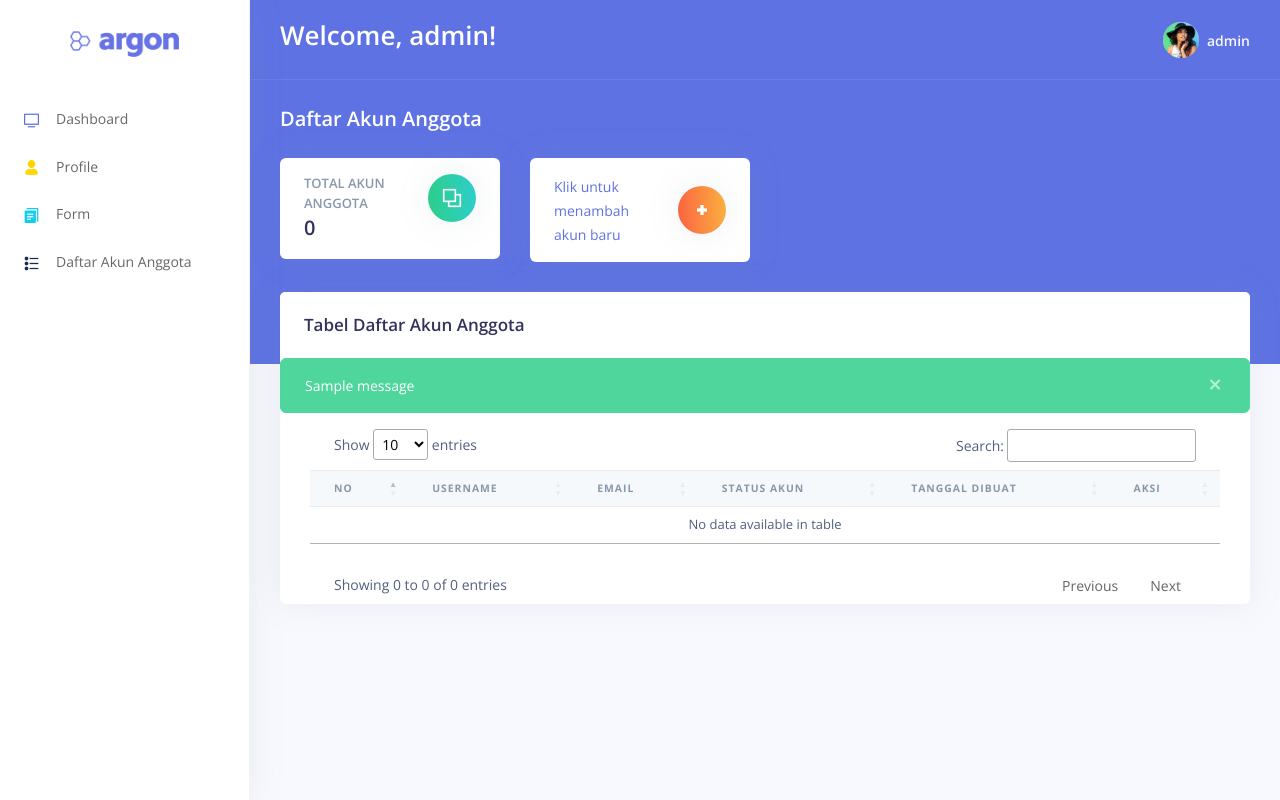
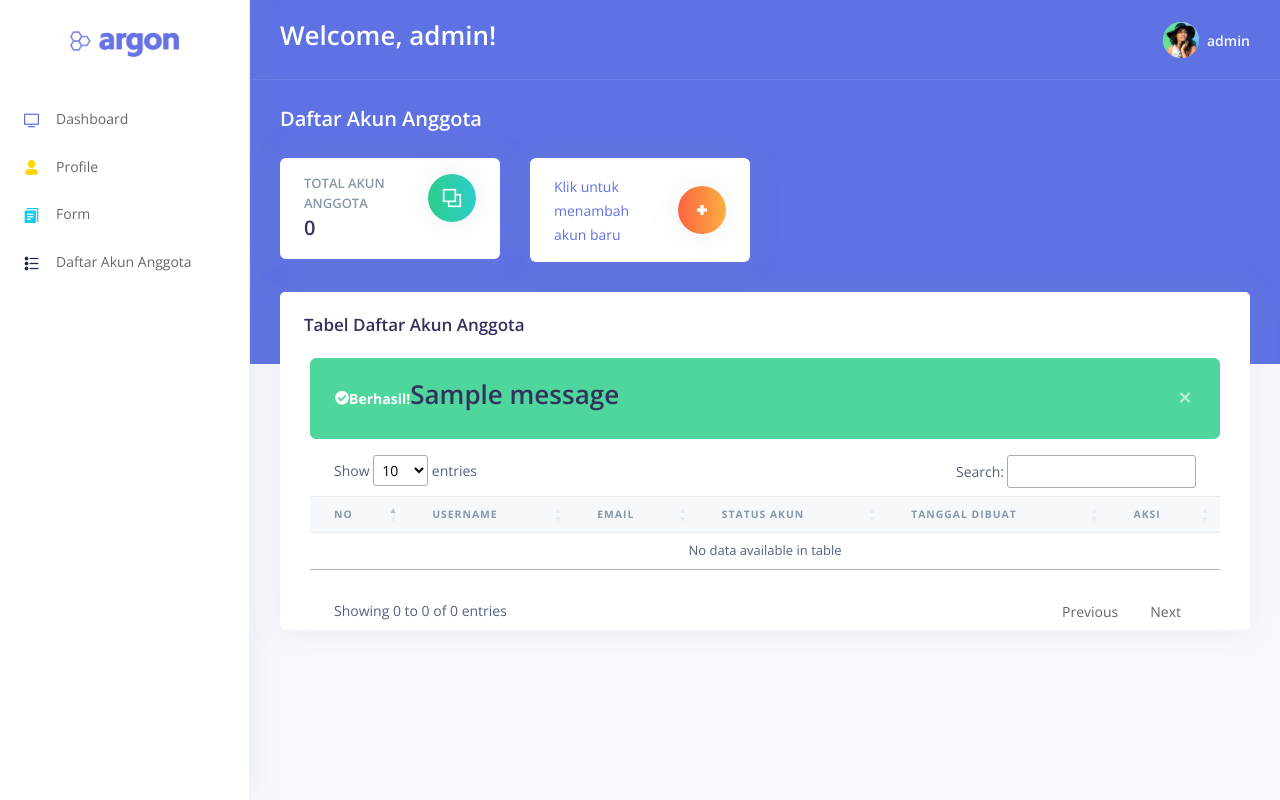
Before and after one commit to AlifNugraha17/Arsip, a Django app: page /users/ in a window 1280 px wide. Run offline with Django 3.2, Linux system fonts and the light colour scheme; a user stored in the database is signed in; data comes from the database, SQL or seed files in the repository; tables that the repository leaves empty hold one stand-in row (values such as "Sample post"); one stand-in notice (Sample message) is shown; some libraries are stand-ins or nearby versions.

Commit message:
memperbaiki error pada alert (belom fix)

```diff
--- a/apps/home/views.py
+++ b/apps/home/views.py
@@ -125,7 +125,7 @@ def change_password(request, user_id):
         if new_password == confirm_password:
             user.password = make_password(new_password)
             user.save()
-            messages.success(request, 'Password berhasil diubah!')
+            messages.success(request, f'Password untuk akun { user.username } berhasil diubah.')
             return redirect('user_list')
         else:
             messages.error(request, 'Password tidak cocok!')
@@ -137,6 +137,6 @@ def delete_user(request, user_id):
     if request.method == 'POST':
         user = get_object_or_404(User, id=user_id)
         user.delete()
-        messages.success(request, 'Akun berhasil dihapus!')
+        messages.success(request, f'Akun "{ user.username }" berhasil dihapus.')
         return redirect('user_list')
     return redirect('user_list')
--- a/apps/templates/home/user_list.html
+++ b/apps/templates/home/user_list.html
@@ -1,8 +1,8 @@
 <!-- templates/home/index.html -->
 {% extends 'layouts/base.html' %}
 
-{% block title %}Daftar Akun Anggota{% endblock title %}
-<!-- SpecificSS goes HERE -->
+{%block title %}Daftar Akun Anggota{% endblock title %}
+<!-- Specific CSS goes HERE -->
 {% block stylesheets %}{% endblock stylesheets %}
 
 {% block content %}
@@ -67,14 +67,22 @@
                 </div>
                  <!-- Tambahkan bagian notifikasi di sini -->
                   {% if messages %}
-                  {% for message in messages %}
+                  <div class="container-fluid px-4">
+                      {% for message in messages %}
                       <div class="alert alert-{{ message.tags }} alert-dismissible fade show" role="alert">
-                          {{ message }}
+                          <div class="d-flex align-items-center">
+                              <i class="fas {% if message.tags == 'success' %}fa-check-circle{% elif message.tags == 'error' %}fa-exclamation-circle{% endif %} me-2"></i>
+                              <strong class="me-2">
+                                  {% if message.tags == 'success' %}Berhasil!{% elif message.tags == 'error' %}Gagal!{% endif %}
+                              </strong>
+                              <h1>{{ message }}</h1>
+                          </div>
                           <button type="button" class="close" data-dismiss="alert" aria-label="Close">
                               <span aria-hidden="true">&times;</span>
                           </button>
                       </div>
-                  {% endfor %}
+                      {% endfor %}
+                  </div>
                   {% endif %}
                 <div class="table-responsive container-fluid">
                     <table class="table align-items-center table-flush" id="tabelAkunAnggota">
@@ -105,12 +113,14 @@
                                 <td class="text-center">
                                   <div class="d-flex gap-1">
                                       <!-- Tombol Change Password -->
-                                      <a href="{% url 'change_password' user.id %}" class="btn btn-sm btn-success" title="Ubah Password">
+                                      <a href="{% url 'change_password' user.id %}" class="btn btn-sm btn-success" title="Ubah Password"
+                                         onclick="return confirm('Apakah Anda yakin ingin mengubah password untuk akun {{ user.username }}?')">
                                           <i class="fas fa-key"></i>
                                       </a>
 
                                       <!-- Tombol Hapus Akun -->
-                                      <form action="{% url 'delete_user' user.id %}" method="post" class="d-inline" onsubmit="return confirm('Apakah Anda yakin ingin menghapus akun ini?')">
+                                      <form action="{% url 'delete_user' user.id %}" method="post" class="d-inline"
+                                            onsubmit="return confirm('Apakah Anda yakin ingin menghapus akun {{ user.username }}?')">
                                           {% csrf_token %}
                                           <button type="submit" class="btn btn-sm btn-danger" title="Hapus">
                                               <i class="fas fa-trash"></i>
```
